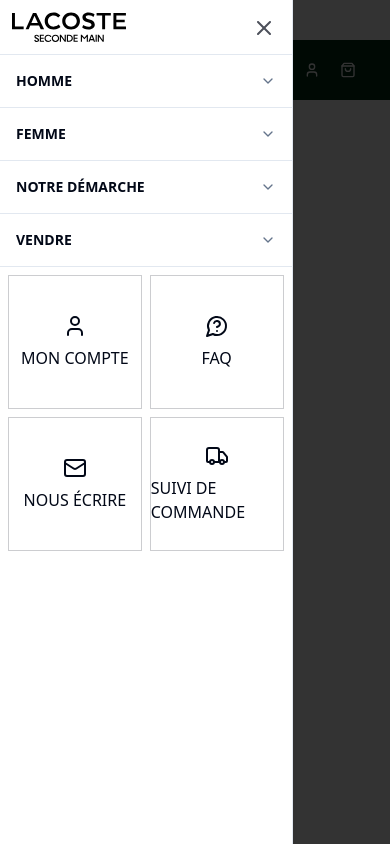
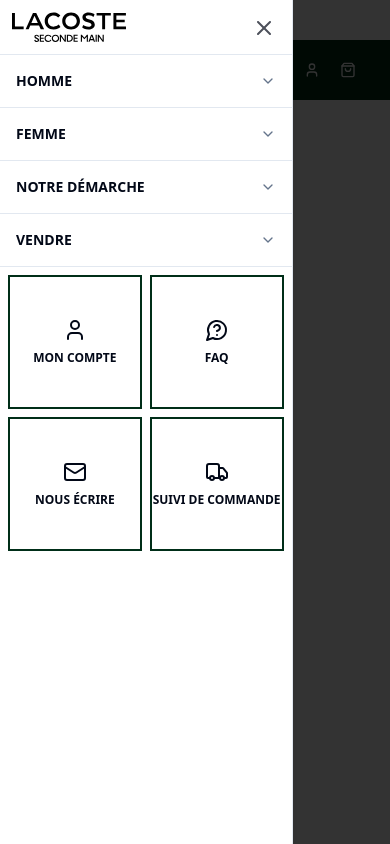
Before and after one commit to tyloo/ecommerce, a Next.js app: page / in a window 390 px wide. Both pictures are taken after a click on the icon 36 px from the left and 70 px from the top of the page. Built offline with nearby package versions, Linux system fonts and the light colour scheme.

Commit message:
Fixed mobile navigation
Signed-off-by: tyloo <jbonva@gmail.com>

```diff
--- a/components/navigation/mobile.tsx
+++ b/components/navigation/mobile.tsx
@@ -26,9 +26,9 @@
             <Separator />
             <Accordion type='single' collapsible className='text-md w-full'>
               {navigation.map((link, index) => (
-                <AccordionItem value={`item-${index}`}>
+                <AccordionItem key={`item-${index}`} value={`item-${index}`}>
                   <AccordionTrigger className='p-4'>
-                    <Link href={link.href} className='text-md font-bold uppercase'>
+                    <Link href={link.href!} className='text-md font-bold uppercase'>
                       {link.title}
                     </Link>
                   </AccordionTrigger>
@@ -37,9 +37,9 @@
                       {link.items?.map((item) => (
                         <>
                           <div className='bg-primary/30 text-background p-4 font-bold uppercase'>{item.title}</div>
-                          {item.subItems?.map((subItem) => (
-                            <div className='hover:bg-primary/10 p-4 uppercase'>
-                              <Link href={subItem.href} className='hover:underline'>
+                          {item.items?.map((subItem) => (
+                            <div key={`sub-item-${subItem.title}`} className='hover:bg-primary/10 p-4 uppercase'>
+                              <Link href={subItem.href!} className='hover:underline'>
                                 {subItem.title}
                               </Link>
                             </div>
@@ -52,22 +52,22 @@
               ))}
             </Accordion>
             <Separator />
-            <div className='m-2 grid grid-cols-2 gap-2'>
-              <div className='border-foreground/20 flex aspect-square flex-col items-center justify-center gap-2 border'>
+            <div className='m-2 grid grid-cols-2 gap-2 text-xs'>
+              <div className='hover:text-background hover:bg-primary border-primary flex aspect-square flex-col items-center justify-center gap-2 border border-2'>
                 <User />
-                <div className='text-md uppercase'>Mon compte</div>
+                <div className='text-md font-bold uppercase'>Mon compte</div>
               </div>
-              <div className='border-foreground/20 flex aspect-square flex-col items-center justify-center gap-2 border'>
+              <div className='hover:text-background hover:bg-primary border-primary flex aspect-square flex-col items-center justify-center gap-2 border border-2'>
                 <MessageCircleQuestion />
-                <div className='text-md uppercase'>FAQ</div>
+                <div className='text-md font-bold uppercase'>FAQ</div>
               </div>
-              <div className='border-foreground/20 flex aspect-square flex-col items-center justify-center gap-2 border'>
+              <div className='hover:text-background hover:bg-primary border-primary flex aspect-square flex-col items-center justify-center gap-2 border border-2'>
                 <Mail />
-                <div className='text-md uppercase'>Nous écrire</div>
+                <div className='text-md font-bold uppercase'>Nous écrire</div>
               </div>
-              <div className='border-foreground/20 flex aspect-square flex-col items-center justify-center gap-2 border'>
+              <div className='hover:text-background hover:bg-primary border-primary flex aspect-square flex-col items-center justify-center gap-2 border border-2'>
                 <Truck />
-                <div className='text-md uppercase'>Suivi de commande</div>
+                <div className='text-md font-bold uppercase'>Suivi de commande</div>
               </div>
             </div>
           </SheetContent>
```
